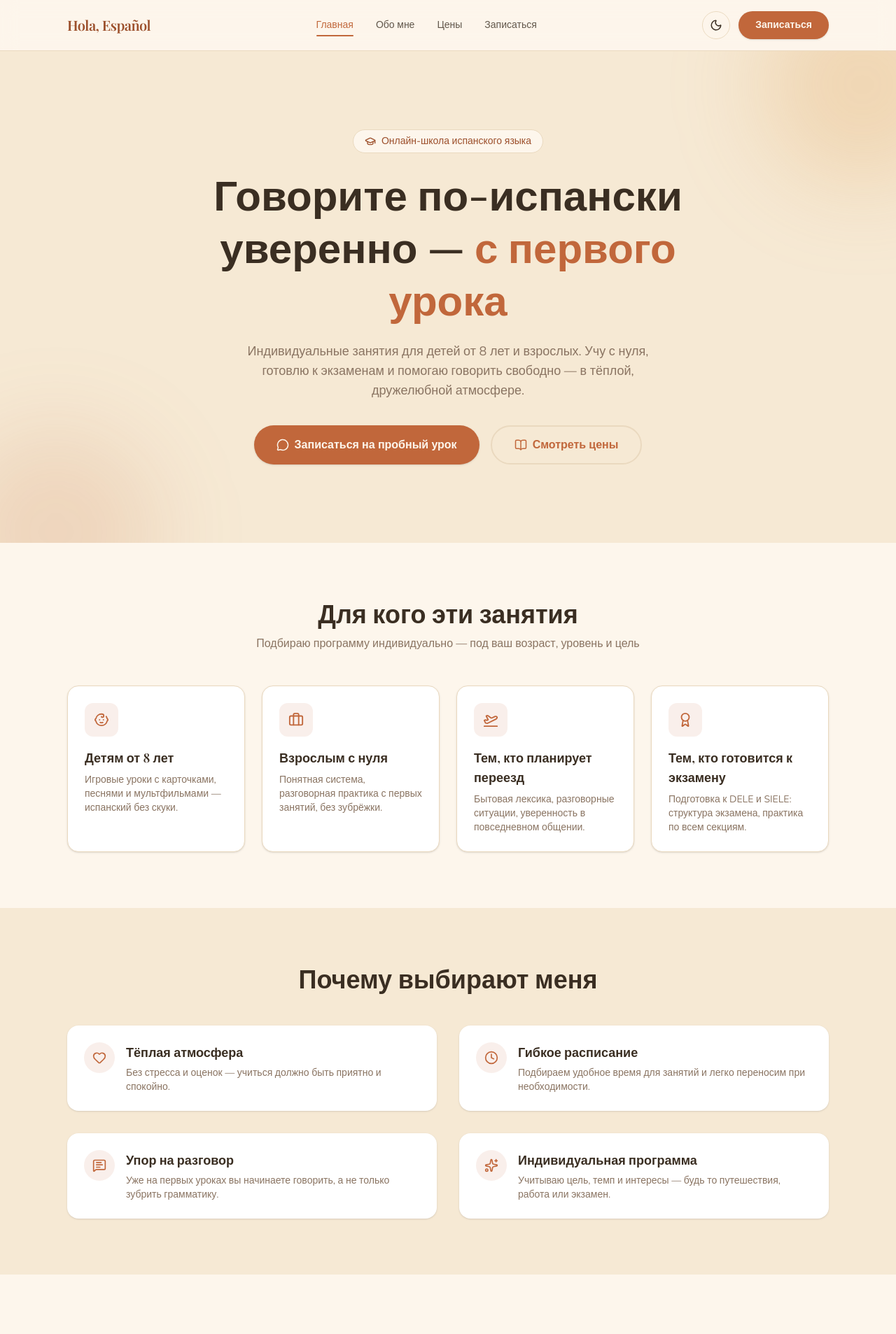
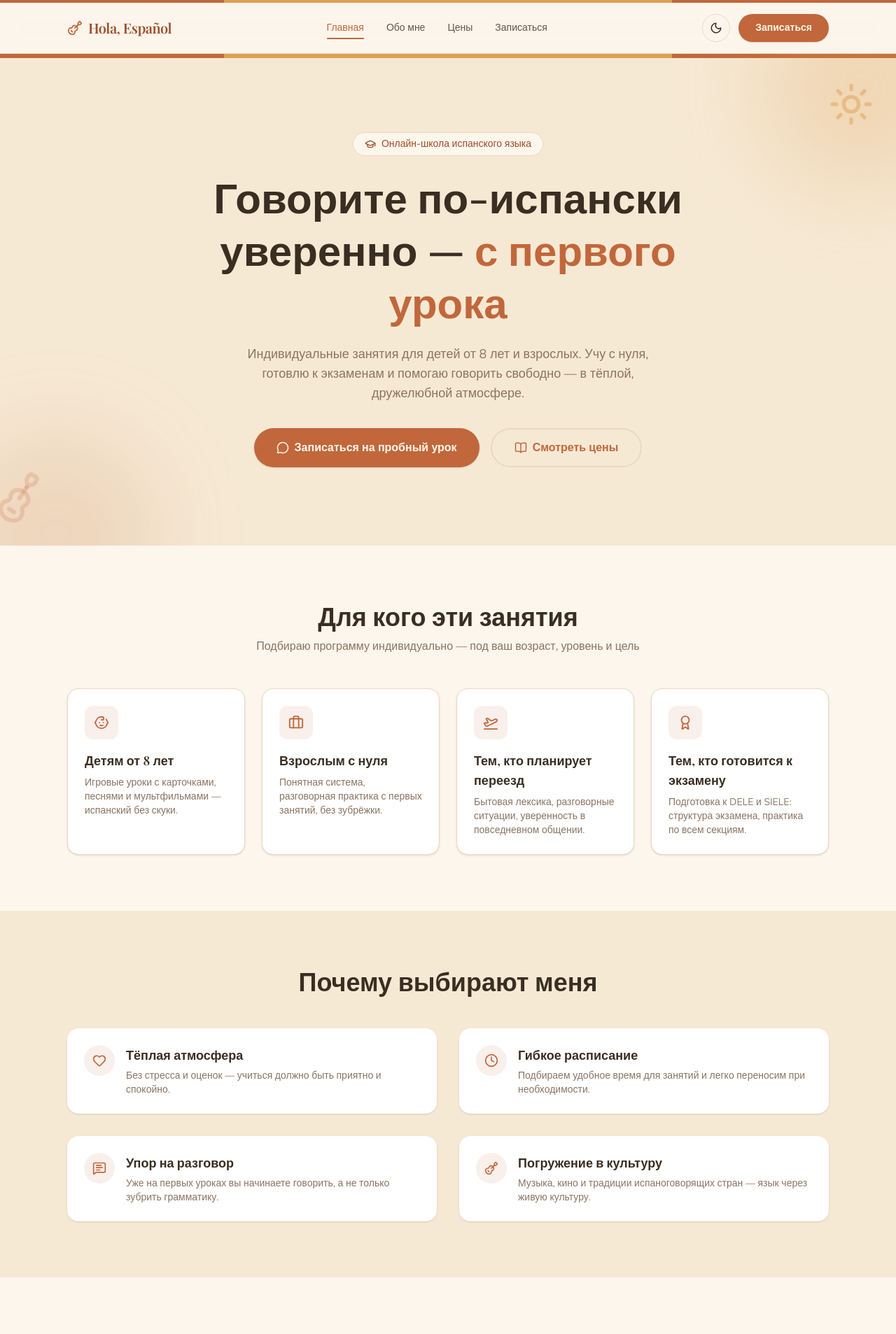
Before and after one commit to katerine47/education, a Next.js app: page / in a window 1280 px wide. Shown: the top 1907 px of the page at 70% size. Built offline with nearby package versions, Linux system fonts and the light colour scheme.

Commit message:
Add Spanish-themed visual accents: flag stripe, guitar and sun icons

```diff
--- a/app/globals.css
+++ b/app/globals.css
@@ -64,6 +64,19 @@ body {
   color: var(--foreground);
 }
 
+/* Spanish flag accent stripe */
+.flag-stripe {
+  background: linear-gradient(
+    90deg,
+    var(--primary) 0%,
+    var(--primary) 25%,
+    var(--accent) 25%,
+    var(--accent) 75%,
+    var(--primary) 75%,
+    var(--primary) 100%
+  );
+}
+
 /* Reveal-on-scroll animation */
 .reveal {
   opacity: 0;
--- a/components/footer.tsx
+++ b/components/footer.tsx
@@ -1,13 +1,15 @@
 import Link from "next/link";
-import { Mail, MapPin, Phone } from "lucide-react";
+import { Mail, MapPin, Phone, Guitar } from "lucide-react";
 import { navLinks, siteConfig } from "@/lib/site-data";
 
 export function Footer() {
   return (
     <footer className="border-t border-border bg-background-alt">
+      <div className="flag-stripe h-1 w-full" aria-hidden />
       <div className="mx-auto grid max-w-6xl gap-10 px-5 py-14 sm:px-8 md:grid-cols-3">
         <div>
-          <p className="font-heading text-xl font-semibold text-primary-dark">
+          <p className="flex items-center gap-2 font-heading text-xl font-semibold text-primary-dark">
+            <Guitar size={20} className="text-primary" aria-hidden />
             {siteConfig.name}
           </p>
           <p className="mt-2 max-w-xs text-sm text-muted">
--- a/components/header.tsx
+++ b/components/header.tsx
@@ -3,7 +3,7 @@
 import Link from "next/link";
 import { usePathname } from "next/navigation";
 import { useState } from "react";
-import { Menu, X } from "lucide-react";
+import { Menu, X, Guitar } from "lucide-react";
 import { cn } from "@/lib/utils";
 import { navLinks, siteConfig } from "@/lib/site-data";
 import { Button } from "@/components/ui/button";
@@ -15,12 +15,14 @@ export function Header() {
 
   return (
     <header className="sticky top-0 z-50 border-b border-border bg-background/90 backdrop-blur-md">
+      <div className="flag-stripe h-1 w-full" aria-hidden />
       <div className="mx-auto flex max-w-6xl items-center justify-between px-5 py-4 sm:px-8">
         <Link
           href="/"
-          className="font-heading text-xl font-semibold tracking-tight text-primary-dark"
+          className="flex items-center gap-2 font-heading text-xl font-semibold tracking-tight text-primary-dark"
           onClick={() => setOpen(false)}
         >
+          <Guitar size={22} className="text-primary" aria-hidden />
           {siteConfig.name}
         </Link>
 
--- a/components/sections/cta-banner.tsx
+++ b/components/sections/cta-banner.tsx
@@ -1,3 +1,4 @@
+import { Sun } from "lucide-react";
 import { Button } from "@/components/ui/button";
 import { Reveal } from "@/components/ui/reveal";
 
@@ -15,7 +16,12 @@ export function CtaBanner({
   return (
     <section className="px-5 pb-20 sm:px-8">
       <Reveal>
-        <div className="mx-auto max-w-5xl rounded-3xl bg-primary px-8 py-14 text-center shadow-lg sm:px-16">
+        <div className="relative mx-auto max-w-5xl overflow-hidden rounded-3xl bg-primary px-8 py-14 text-center shadow-lg sm:px-16">
+          <Sun
+            aria-hidden
+            size={140}
+            className="pointer-events-none absolute -right-8 -top-8 text-primary-foreground/10"
+          />
           <h2 className="font-heading text-3xl font-semibold text-primary-foreground sm:text-4xl">
             {title}
           </h2>
--- a/components/sections/hero.tsx
+++ b/components/sections/hero.tsx
@@ -1,10 +1,11 @@
-import { BookOpen, MessageCircle, GraduationCap } from "lucide-react";
+import { BookOpen, MessageCircle, GraduationCap, Guitar, Sun } from "lucide-react";
 import { Button } from "@/components/ui/button";
 import { Reveal } from "@/components/ui/reveal";
 
 export function Hero() {
   return (
     <section className="relative overflow-hidden bg-background-alt">
+      <div className="flag-stripe pointer-events-none absolute inset-x-0 top-0 h-1.5" aria-hidden />
       <div
         aria-hidden
         className="pointer-events-none absolute -right-24 -top-24 h-72 w-72 rounded-full bg-accent/25 blur-3xl"
@@ -12,6 +13,16 @@ export function Hero() {
       <div
         aria-hidden
         className="pointer-events-none absolute -bottom-32 -left-16 h-72 w-72 rounded-full bg-primary/15 blur-3xl"
+      />
+      <Sun
+        aria-hidden
+        size={64}
+        className="pointer-events-none absolute right-8 top-10 hidden text-accent/50 sm:block"
+      />
+      <Guitar
+        aria-hidden
+        size={72}
+        className="pointer-events-none absolute -left-2 bottom-8 hidden -rotate-12 text-primary/20 sm:block"
       />
 
       <div className="relative mx-auto flex max-w-6xl flex-col items-center px-5 py-20 text-center sm:px-8 sm:py-28">
--- a/components/sections/why-choose.tsx
+++ b/components/sections/why-choose.tsx
@@ -1,4 +1,4 @@
-import { Heart, Clock, MessageSquareText, Sparkles } from "lucide-react";
+import { Heart, Clock, MessageSquareText, Guitar } from "lucide-react";
 import { Reveal } from "@/components/ui/reveal";
 
 const points = [
@@ -18,9 +18,9 @@ const points = [
     text: "Уже на первых уроках вы начинаете говорить, а не только зубрить грамматику.",
   },
   {
-    icon: Sparkles,
-    title: "Индивидуальная программа",
-    text: "Учитываю цель, темп и интересы — будь то путешествия, работа или экзамен.",
+    icon: Guitar,
+    title: "Погружение в культуру",
+    text: "Музыка, кино и традиции испаноговорящих стран — язык через живую культуру.",
   },
 ];
 
```
